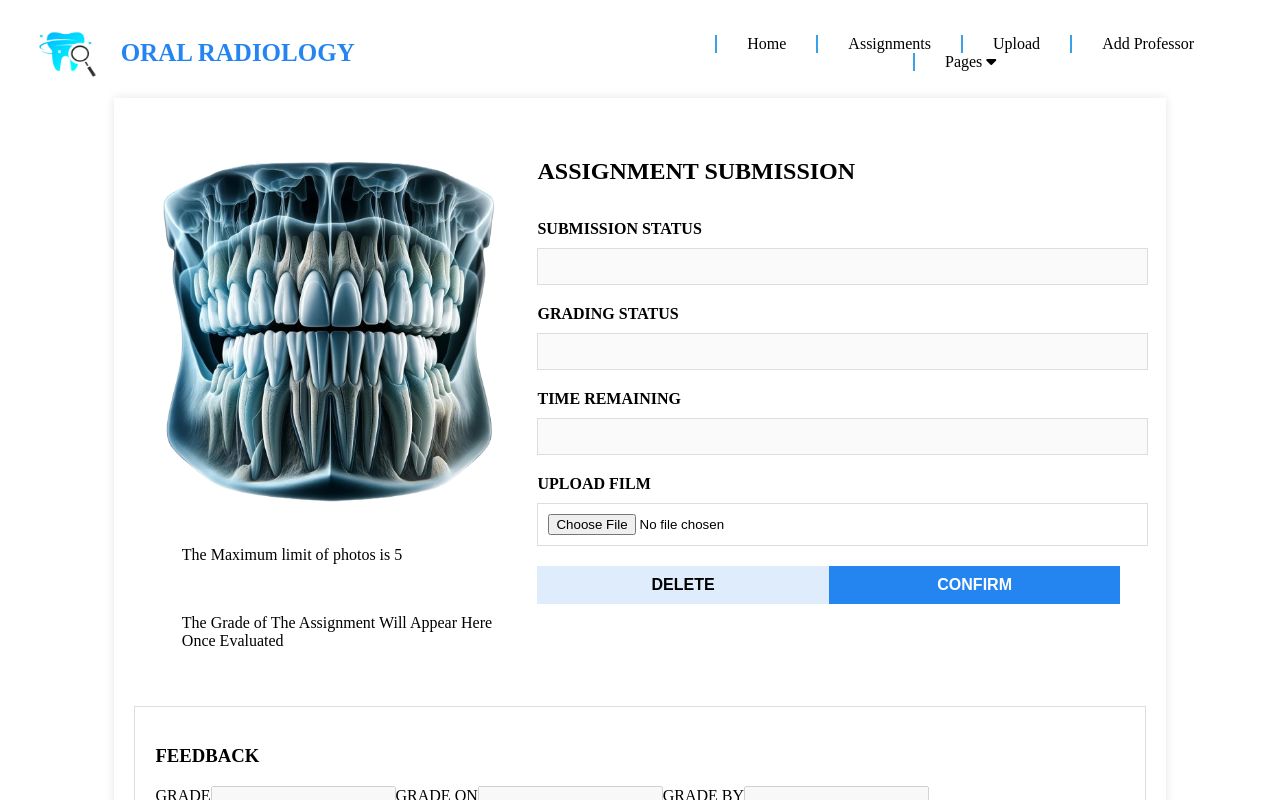
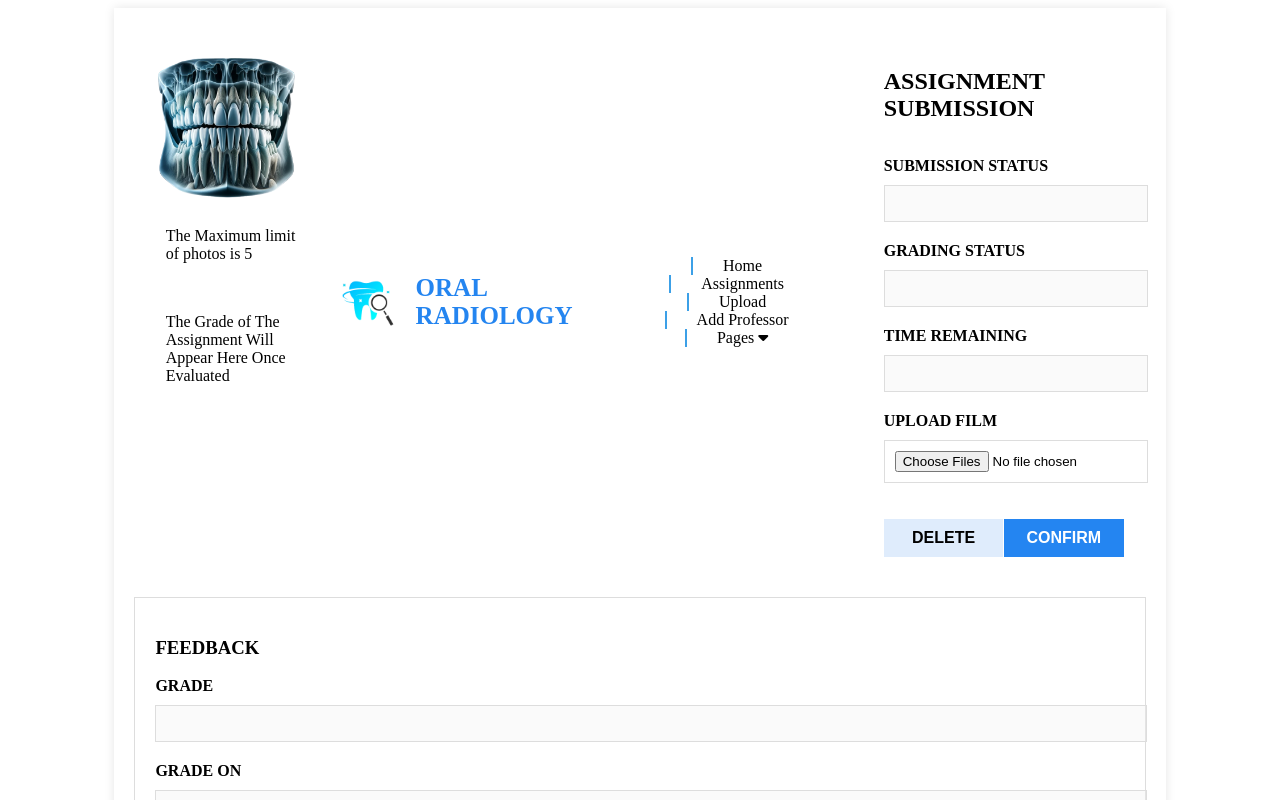
Before and after one commit to Mohamed-Ibrahim183/OralRadiologyProject, a React (Create React App) app: page /submit in a window 1280 px wide. Shown: the top 800 px of the page. Built offline with nearby package versions, Linux system fonts and the light colour scheme.

Commit message:
Error in assignmet submission

```diff
--- /dev/null
+++ b/src/Pages/assignment_page/Assignment_submission_page.js
@@ -0,0 +1,94 @@
+import React, { useState } from 'react';
+import image from "./Dental_Xray.jpg";
+import "./assignmentpage.css"
+import Navbar from '../../Components/Navbar/Navbar';
+// Header component
+const Header = () => {
+  return (
+    <div className="header">
+      <img src={image} alt="Teeth image" className="xray_iamge" />
+      <p>The Maximum limit of photos is 5</p><br />
+      <p>The Grade of The Assignment Will Appear Here Once Evaluated</p>
+    </div>
+  );
+};
+// Assignment info component
+const AssignmentInfo = () => {
+  const [files, setFiles] = useState([]);
+  const handleFileChange = (event) => {
+    const selectedFiles = Array.from(event.target.files);
+    const newFiles = files.concat(selectedFiles).slice(0, 5);
+    setFiles(newFiles);
+  };
+  const deleteFile = (index) => {
+    const newFiles = files.filter((_, i) => i !== index);
+    setFiles(newFiles);
+  };
+  const deleteLastFile = () => {
+    if (files.length > 0) {
+      setFiles(files.slice(0, files.length - 1));
+    }
+  };
+  return (
+    <>
+    <Navbar />
+        <div className="assignment-info">
+      <h2 className="assignment-submission-text">ASSIGNMENT SUBMISSION</h2>
+
+      <label htmlFor="submission-status">SUBMISSION STATUS</label>
+      <input type="text" id="submission-status" disabled />
+
+      <label htmlFor="grading-status">GRADING STATUS</label>
+      <input type="text" id="grading-status" disabled />
+
+      <label htmlFor="time-remaining">TIME REMAINING</label>
+      <input type="text" id="time-remaining" disabled />
+
+      <label htmlFor="file-upload">UPLOAD FILM</label>
+      <input type="file" id="file-upload" multiple onChange={handleFileChange}    />
+      <ul>
+        {files.map((file, index) => (
+          <li key={index}>
+            {file.name} <button onClick={() => deleteFile(index)}>Delete</button>
+          </li>
+        ))}
+      </ul>
+
+      <button className="button btnA" type="button" onClick={deleteLastFile}>DELETE</button>
+      <button className="button btnB" type="button">CONFIRM</button>
+    </div>
+    </>
+
+  );
+};
+
+// Feedback component
+const Feedback = () => {
+  return (
+    <div className="feedback">
+      <h3>FEEDBACK</h3>
+      <label htmlFor="grade">GRADE</label>
+      <input type="text" id="grade" disabled />
+
+      <label htmlFor="grade-on">GRADE ON</label>
+      <input type="text" id="grade-on" disabled />
+
+      <label htmlFor="grade-by">GRADE BY</label>
+      <input type="text" id="grade-by" disabled />
+    </div>
+  );
+};
+// Assignment Submission component
+const AssignmentSubmission = () => {
+  return (
+    <div className="container monemm">
+      <div className="monem">
+        <h2 className="assignment-submission-text2">ASSIGNMENT SUBMISSION</h2>
+        <Header />
+        <AssignmentInfo />
+      </div>
+      <Feedback />
+    </div>
+  );
+};
+export default AssignmentSubmission;
--- /dev/null
+++ b/src/Pages/assignment_page/assignmentpage.css
@@ -0,0 +1,112 @@
+.App {
+  font-family: sans-serif;
+}
+/*** ASSIGNMENT SUBMISSION PAGE ***/
+.monemm.container {
+  width: 80%;
+  margin: auto;
+  padding: 20px;
+  background-color: #fff;
+  box-shadow: 0 0 10px rgba(0, 0, 0, 0.1);
+  display: flex;
+  flex-direction: column;
+}
+.header {
+  text-align: center;
+  padding: 20px;
+  width: 35%;
+  float:left;
+}
+.monem{
+  display: flex;
+}
+.header p{
+  text-align: left;
+  margin-left: 8%;
+}
+.xray_iamge{
+  width:100%;
+  padding-top: 7%;
+  padding-bottom: 6%;
+}
+.assignment-info{
+  width: 60%;
+  float:right;
+  margin-left: 0;
+  padding: 20px;
+}
+.feedback {
+  padding: 20px;
+  border: 1px solid #ddd;
+  margin: 20px 0;
+}
+.assignment-info label, .feedback label {
+  display: block;
+  margin-bottom: 10px;
+  font-weight: bold;
+}
+.assignment-info input, .feedback input {
+  width: 100%;
+  padding: 10px;
+  margin-bottom: 20px;
+  border: 1px solid #ddd;
+}
+.assignment-info h2{
+  width: 100%;
+  padding-bottom: 15px;
+  margin-bottom: 20px;
+}
+.button {
+  background-color: #5cb85c;
+  color: white;
+  padding: 10px 18px;
+  border: none;
+  cursor: pointer;
+  width: 49.5%;
+  font: 1em sans-serif;
+  font-weight: 600;
+}
+.btnA {
+  background-color: #DFECFC;
+  color:black;
+  margin-right: 0.5px;
+}
+.btnA:hover {
+  background-color: #dfe1ff;
+}
+.btnB{
+  background-color: #2485F1;
+}
+.btnB:hover{
+ background-color:  #2450f1;
+}
+.assignment-submission-text2{
+  display: none;
+}
+@media only screen and (max-width: 650px) {
+  .header{
+    width: 80%;
+    margin-left: 10%;
+    margin-right: 10%;
+  }
+  .xray_iamge{
+
+    width: 70%;
+  }
+  .assignment-submission-text2{
+    display: block;
+    text-align: center;
+  }
+  .assignment-submission-text{
+    display: none;
+  }
+  .assignment-info{
+    width: 90%;
+    margin-left: 0;
+    padding: 20px;
+  }
+  .feedback h3{
+ text-align: center;
+  }
+
+}
--- a/src/Routers.js
+++ b/src/Routers.js
@@ -8,7 +8,7 @@ import SubmitAssignmentPage from "./Pages/SubmitAssignmentPage";
 // import Profile2 from "./Pages/Profile/Profile2";
 import AddProf from "./Pages/AddProf";
 import Profile from "./Pages/Profile/Profile";
-
+import AssignmentSubmission from "./Pages/assignment_page/Assignment_submission_page";
 const routes = [
   {
     path: "/",
@@ -27,7 +27,7 @@ const routes = [
   },
   {
     path: "/submit",
-    element: <SubmitAssignmentPage />,
+    element: <AssignmentSubmission />,
     errorElement: <NotFound />,
   },
   {
```
Also changed, not shown: src/Pages/assignment_page/Dental_Xray.jpg (added).
